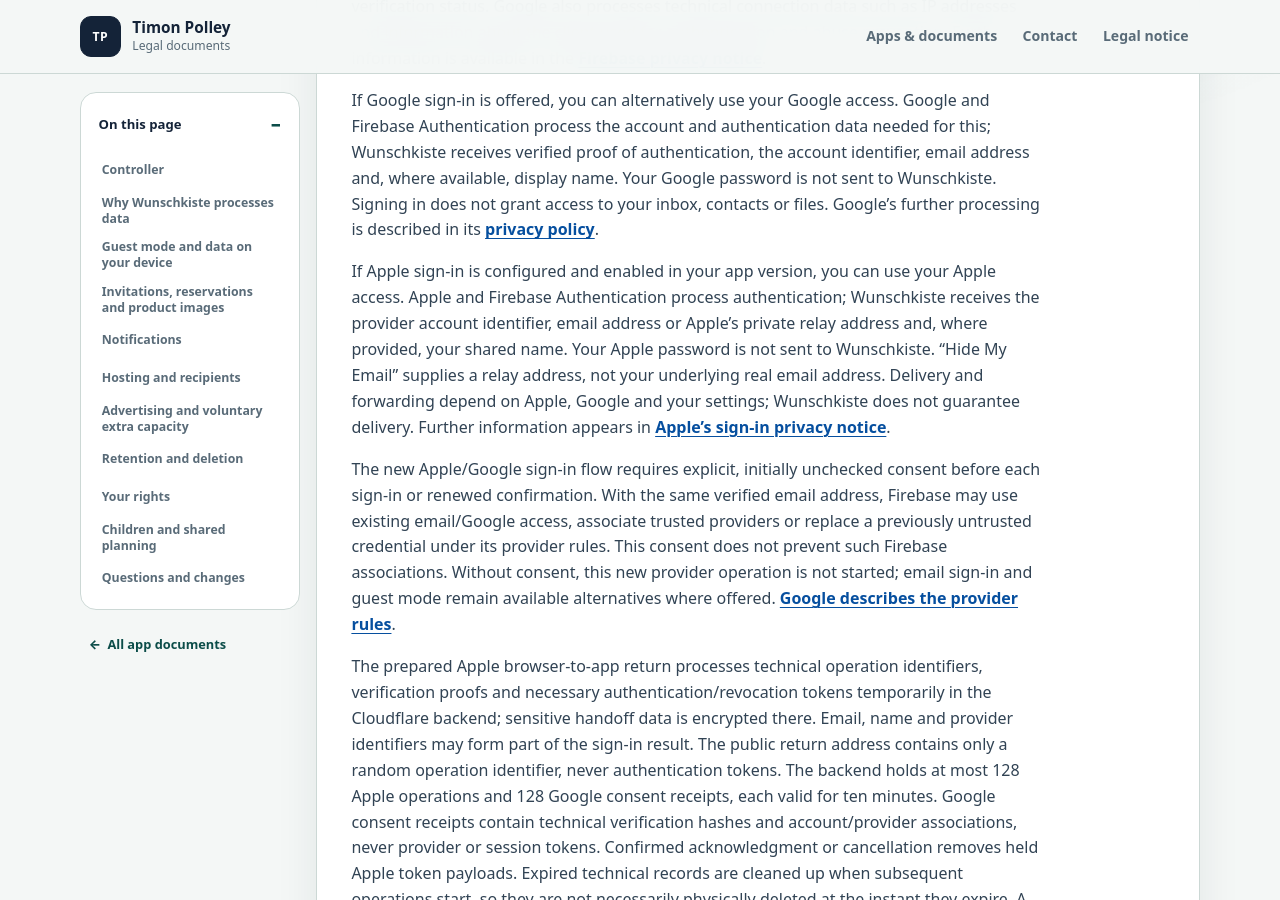
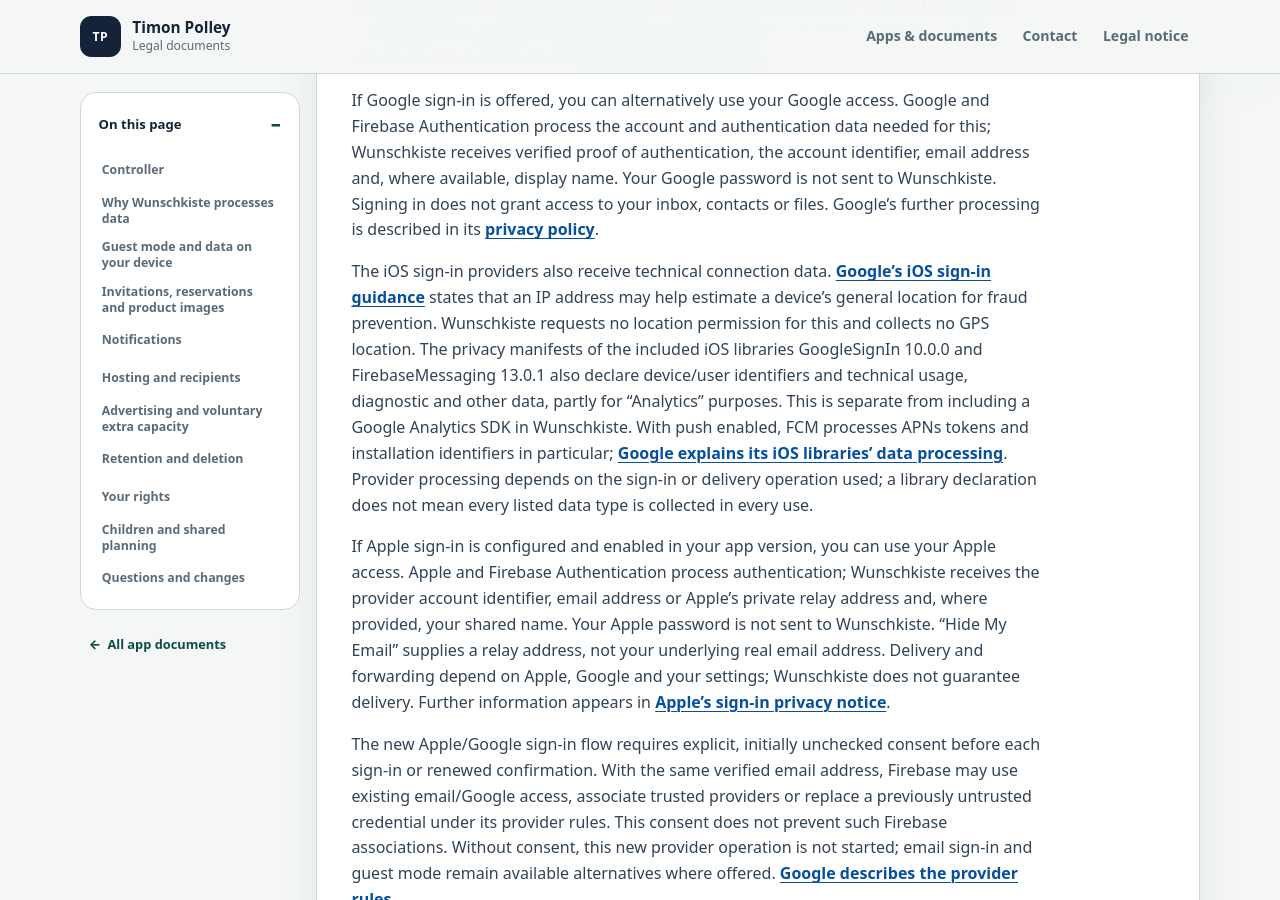
Before and after one commit to timon-ply/timon-ply.github.io, a Jekyll site: the page built from wunschkiste/privacy.en.md, in a window 1280 px wide and 900 px high, scrolled down 1082 px. Built offline with Jekyll 4.4.1, drawn with Linux system fonts in a browser that asks for light colours; some of the changed text lies outside the part shown.

Commit message:
Clarify iOS identity provider data disclosures

```diff
--- a/wunschkiste/privacy.de.html
+++ b/wunschkiste/privacy.de.html
@@ -10,6 +10,7 @@
 <p>Für diese Funktionen verarbeitet Wunschkiste Listentitel, Datum, Beschreibung, ausgewähltes Titelbild, Archivstatus, Wünsche mit Produktadresse, Bildadresse, Preis und Notiz sowie optional Größe und Farbe, Reservierungen und ihren Status. Ein optional hochgeladenes Titelbild wird ebenfalls gespeichert. Verwende nur Bilder, die du teilen darfst; vermeide vertrauliche Angaben, Kinderporträts oder andere unnötige personenbezogene Inhalte.</p>
 <p>Ein optionales Konto ergänzt diese Daten um Anzeigename, interne Kontokennung und technische Gerätesitzungen. Neue Konten verwenden eine E-Mail-Adresse und ein Passwort über Firebase Authentication von Google. Die App übermittelt diese Angaben über eine verschlüsselte Verbindung an Google; dein Passwort wird nicht an das Wunschkiste-Backend übermittelt. Das Backend erhält und prüft Anmeldetokens und speichert die Kontozuordnung, E-Mail-Adresse und ihren Bestätigungsstatus. Google verarbeitet außerdem technische Verbindungsdaten wie IP-Adresse und Angaben zum verwendeten Client für Anmeldung und Missbrauchsschutz. Weitere Angaben stehen in den <a href="https://firebase.google.com/support/privacy">Firebase-Datenschutzhinweisen</a>.</p>
 <p>Wenn die Google-Anmeldung angeboten wird, kannst du alternativ deinen Google-Zugang verwenden. Google und Firebase Authentication verarbeiten die dafür benötigten Konto- und Anmeldedaten; Wunschkiste erhält einen geprüften Anmeldenachweis, die Kontokennung, E-Mail-Adresse und gegebenenfalls den Anzeigenamen. Dein Google-Passwort wird nicht an Wunschkiste übermittelt. Die Anmeldung erteilt keinen Zugriff auf dein Postfach, deine Kontakte oder Dateien. Die weitere Verarbeitung durch Google wird in dessen <a href="https://policies.google.com/privacy">Datenschutzerklärung</a> beschrieben.</p>
+<p>Die iOS-Anmeldedienste erhalten außerdem technische Verbindungsdaten. Nach <a href="https://developers.google.com/identity/sign-in/ios/app-privacy">Googles Angaben zur iOS-Anmeldung</a> kann die IP-Adresse zur Schätzung eines ungefähren Gerätestandorts für die Betrugsprävention verwendet werden. Wunschkiste fordert dafür keine Standortberechtigung an und erfasst keinen GPS-Standort. Die Datenschutzerklärungen der eingebundenen iOS-Bibliotheken GoogleSignIn 10.0.0 und FirebaseMessaging 13.0.1 nennen auch Geräte-/Nutzerkennungen sowie technische Nutzungs-, Diagnose- und sonstige Daten, teilweise mit dem Zweck „Analytics“. Das ist von einem in Wunschkiste eingebauten Google-Analytics-SDK zu unterscheiden. Bei aktiviertem Push verarbeitet FCM insbesondere APNs-Token und Installationskennungen; <a href="https://firebase.google.com/docs/ios/app-store-data-collection">Google erläutert die Datenverarbeitung seiner iOS-Bibliotheken</a>. Welche Angaben ein Anbieter verarbeitet, hängt vom verwendeten Anmelde- beziehungsweise Zustellvorgang ab; die Bibliotheksangaben sind keine Zusage, dass jeder dort genannte Datentyp bei jeder Nutzung erhoben wird.</p>
 <p>Wenn die Apple-Anmeldung eingerichtet und in deiner App-Version freigeschaltet ist, kannst du deinen Apple-Zugang verwenden. Apple und Firebase Authentication verarbeiten die Anmeldung; Wunschkiste erhält die Anbieter-Kontokennung, E-Mail-Adresse beziehungsweise Apples private Weiterleitungsadresse und gegebenenfalls deinen freigegebenen Namen. Dein Apple-Passwort wird nicht an Wunschkiste übermittelt. „E-Mail verbergen“ liefert eine Weiterleitungsadresse, nicht deine dahinterliegende echte E-Mail-Adresse. Zustellung und Weiterleitung hängen von Apple, Google und deinen Einstellungen ab; Wunschkiste garantiert die Zustellung nicht. Weitere Angaben stehen in <a href="https://www.apple.com/legal/privacy/data/en/sign-in-with-apple/">Apples Hinweisen zur Anmeldung</a>.</p>
 <p>Der neue Apple-/Google-Anmeldeweg verlangt vor jedem Anmelde- oder erneuten Bestätigungsvorgang eine ausdrückliche, zunächst nicht ausgewählte Zustimmung zur möglichen Anbieterzuordnung. Bei gleicher bestätigter E-Mail-Adresse kann Firebase einen vorhandenen E-Mail-/Google-Zugang verwenden, vertrauenswürdige Anbieter verbinden oder nach seinen Anbieterregeln einen bisher nicht vertrauenswürdigen Zugang ersetzen. Diese Zustimmung verhindert solche Firebase-Verknüpfungen nicht. Ohne Zustimmung wird dieser neue Anbieter-Vorgang nicht gestartet; E-Mail-Anmeldung und Gastmodus bleiben als angebotene Alternativen verfügbar. Einzelheiten zu den Anbieterregeln beschreibt <a href="https://docs.cloud.google.com/identity-platform/docs/concepts-manage-users">Google</a>.</p>
 <p>Für den vorbereiteten Apple-Rückweg zwischen Browser und App werden technische Vorgangskennungen, Prüfnachweise und erforderliche Anmelde-/Widerrufstokens vorübergehend im Cloudflare-Backend verarbeitet; empfindliche Übergabedaten sind dort verschlüsselt. E-Mail-Adresse, Name und Anbieterkennung können Teil des Anmeldeergebnisses sein. Die öffentliche Rückkehradresse enthält nur eine zufällige Vorgangskennung, keine Anmeldetokens. Das Backend hält jeweils höchstens 128 zehn Minuten gültige Apple-Vorgänge und Google-Zustimmungsnachweise vor. Der Google-Zustimmungsnachweis enthält technische Prüfwerte und Konto-/Anbieterzuordnungen, keine Anbieter- oder Sitzungstokens. Eine bestätigte Übernahme oder ein bestätigter Abbruch entfernt vorgehaltene Apple-Tokeninhalte. Abgelaufene technische Datensätze werden beim Start nachfolgender Vorgänge bereinigt und deshalb nicht zwingend im Moment des Ablaufs physisch gelöscht. Für ein erfolgreich verbundenes Konto wird ein begrenzter Nachweis der Anbieterzustimmung gespeichert; weitere Angaben zur Aufbewahrung stehen unten.</p>
@@ -41,7 +42,7 @@
 <p>Diese Dokumente werden über GitHub Pages bereitgestellt. GitHub verarbeitet bei Seitenaufrufen technische Verbindungsdaten; Näheres steht in den <a href="https://timonply.com/privacy.de/">Datenschutzhinweisen der Website</a>. Weboberfläche, Android-Direktdownload und Backend werden über Cloudflare Workers bereitgestellt. Hochgeladene Titel- und Profilbilder sowie technische Begrenzungen zum Missbrauchsschutz werden in Cloudflare D1 gespeichert. Die App-Webadresse ist <a href="https://wunschkiste.timon-polley1.workers.dev/">Wunschkiste</a>. Cloudflare verarbeitet Daten zur Bereitstellung und Absicherung dieser Dienste.</p>
 <p>Firebase Authentication verwaltet den E-Mail-Zugang. Cloud Firestore speichert Kontoprofile und Kontozuordnungen, Kisten, Wünsche, Einladungen, Reservierungen sowie technische Berechtigungs- und Sicherheitsdaten, einschließlich der Zugangsdaten-Prüfwerte bisheriger Konten. Die Firestore-Datenbank ist in Frankfurt am Main in der Region europe-west3 eingerichtet; Google beschreibt diese Region in der <a href="https://firebase.google.com/docs/firestore/locations">Firestore-Standortübersicht</a>. Diese Standortwahl gilt nicht für Firebase Authentication: Laut Google verarbeitet dieser Dienst Daten ausschließlich in den USA. Sie ist daher keine Zusage, dass sämtliche Datenverarbeitung von Wunschkiste in der EU erfolgt. Informationen dazu stehen in den <a href="https://firebase.google.com/support/privacy">Firebase-Datenschutzhinweisen</a>.</p>
 <p>Diese Anbieter können Daten außerhalb des Europäischen Wirtschaftsraums verarbeiten. Informationen zu ihren Verarbeitungen und Übermittlungsmechanismen finden sich in der <a href="https://docs.github.com/en/site-policy/privacy-policies/github-general-privacy-statement">Datenschutzerklärung von GitHub</a>, den <a href="https://www.cloudflare.com/privacypolicy/">Cloudflare-Datenschutzhinweisen</a>, den <a href="https://firebase.google.com/support/privacy">Firebase-Datenschutzhinweisen</a> und der <a href="https://policies.google.com/privacy">Datenschutzerklärung von Google</a>. Google nennt unter anderem das EU-US Data Privacy Framework und vertragliche Datenschutzbestimmungen. Informationen zu den für diesen Dienst geltenden Garantien und gegebenenfalls eine Kopie entsprechender Vereinbarungen kannst du beim Verantwortlichen anfragen.</p>
-<p>Wunschkiste verwendet kein Google Analytics und versendet keine Werbe-E-Mails. Bestätigungs- und Passwort-E-Mails dienen ausschließlich dem von dir angeforderten Zugang. Premium ist derzeit nur ein geplantes Angebot. Diese Version bietet keinen Checkout, keine Käufe oder Abonnements an und verarbeitet keine Zahlungsdaten. Es findet keine ausschließlich automatisierte Entscheidung mit rechtlicher oder vergleichbar erheblicher Wirkung statt.</p>
+<p>Die erste iOS-Version enthält kein FirebaseAnalytics-SDK; die oben beschriebenen technischen Anbieter-Auswertungen sind dadurch nicht ausgeschlossen. Wunschkiste versendet keine Werbe-E-Mails. Bestätigungs- und Passwort-E-Mails dienen ausschließlich dem von dir angeforderten Zugang. Premium ist derzeit nur ein geplantes Angebot. Diese Version bietet keinen Checkout, keine Käufe oder Abonnements an und verarbeitet keine Zahlungsdaten. Es findet keine ausschließlich automatisierte Entscheidung mit rechtlicher oder vergleichbar erheblicher Wirkung statt.</p>
 <h2>Werbung und freiwillige Kontingente</h2>
 <p>Die folgenden vorbereiteten Werbe- und Altersgruppenfunktionen betreffen Android. Die erste iOS-Version enthält keine AdMob-/UMP-Anbindung, fordert keine Anzeigen an und bietet keine Belohnungsvideos oder käufliche Premium-Mitgliedschaft. Sie enthält keine Werbe-Altersgruppenauswahl. Diese Beschreibung ist keine Freigabe für eine spätere Anzeigenaktivierung; eine solche Änderung braucht neue technische und rechtliche Prüfung.</p>
 <p>Wunschkiste enthält eine vorbereitete Integration von Google AdMob und der User Messaging Platform (UMP). Produktionsanzeigen und Belohnungsvideos sind derzeit ausgeschaltet. Die deutsch- und englischsprachige Einwilligungsnachricht ist mit direkter Ablehnmöglichkeit für alle Regionen vorbereitet und veröffentlicht; das allein schaltet keine Anzeigen frei. Zusätzlich müssen die Store-Zuordnung, Anbieterprüfung und technische Freigabe bestätigt sein. Bei deaktivierter Integration startet Wunschkiste weder UMP noch das Anzeigen-SDK. Die eigenständige Web-Gastansicht enthält keine Anzeigenintegration.</p>
--- a/wunschkiste/privacy.en.html
+++ b/wunschkiste/privacy.en.html
@@ -10,6 +10,7 @@
 <p>For these features, Wunschkiste processes list titles, dates, descriptions, selected cover images, archive status, wishes with product addresses, image addresses, prices and notes, optional size and colour, reservations and their status. An optionally uploaded cover image is also stored. Only use images you are permitted to share; avoid confidential information, children's portraits or other unnecessary personal content.</p>
 <p>An optional account adds a display name, internal account identifier and technical device sessions to this data. New accounts use an email address and password through Google's Firebase Authentication. The app sends these details to Google over an encrypted connection; your password is not sent to the Wunschkiste backend. The backend receives and verifies authentication tokens and stores the account association, email address and verification status. Google also processes technical connection data such as IP addresses and information about the client used for authentication and abuse prevention. Further information is available in the <a href="https://firebase.google.com/support/privacy">Firebase privacy notice</a>.</p>
 <p>If Google sign-in is offered, you can alternatively use your Google access. Google and Firebase Authentication process the account and authentication data needed for this; Wunschkiste receives verified proof of authentication, the account identifier, email address and, where available, display name. Your Google password is not sent to Wunschkiste. Signing in does not grant access to your inbox, contacts or files. Google's further processing is described in its <a href="https://policies.google.com/privacy">privacy policy</a>.</p>
+<p>The iOS sign-in providers also receive technical connection data. <a href="https://developers.google.com/identity/sign-in/ios/app-privacy">Google's iOS sign-in guidance</a> states that an IP address may help estimate a device's general location for fraud prevention. Wunschkiste requests no location permission for this and collects no GPS location. The privacy manifests of the included iOS libraries GoogleSignIn 10.0.0 and FirebaseMessaging 13.0.1 also declare device/user identifiers and technical usage, diagnostic and other data, partly for “Analytics” purposes. This is separate from including a Google Analytics SDK in Wunschkiste. With push enabled, FCM processes APNs tokens and installation identifiers in particular; <a href="https://firebase.google.com/docs/ios/app-store-data-collection">Google explains its iOS libraries' data processing</a>. Provider processing depends on the sign-in or delivery operation used; a library declaration does not mean every listed data type is collected in every use.</p>
 <p>If Apple sign-in is configured and enabled in your app version, you can use your Apple access. Apple and Firebase Authentication process authentication; Wunschkiste receives the provider account identifier, email address or Apple's private relay address and, where provided, your shared name. Your Apple password is not sent to Wunschkiste. “Hide My Email” supplies a relay address, not your underlying real email address. Delivery and forwarding depend on Apple, Google and your settings; Wunschkiste does not guarantee delivery. Further information appears in <a href="https://www.apple.com/legal/privacy/data/en/sign-in-with-apple/">Apple's sign-in privacy notice</a>.</p>
 <p>The new Apple/Google sign-in flow requires explicit, initially unchecked consent before each sign-in or renewed confirmation. With the same verified email address, Firebase may use existing email/Google access, associate trusted providers or replace a previously untrusted credential under its provider rules. This consent does not prevent such Firebase associations. Without consent, this new provider operation is not started; email sign-in and guest mode remain available alternatives where offered. <a href="https://docs.cloud.google.com/identity-platform/docs/concepts-manage-users">Google describes the provider rules</a>.</p>
 <p>The prepared Apple browser-to-app return processes technical operation identifiers, verification proofs and necessary authentication/revocation tokens temporarily in the Cloudflare backend; sensitive handoff data is encrypted there. Email, name and provider identifiers may form part of the sign-in result. The public return address contains only a random operation identifier, never authentication tokens. The backend holds at most 128 Apple operations and 128 Google consent receipts, each valid for ten minutes. Google consent receipts contain technical verification hashes and account/provider associations, never provider or session tokens. Confirmed acknowledgment or cancellation removes held Apple token payloads. Expired technical records are cleaned up when subsequent operations start, so they are not necessarily physically deleted at the instant they expire. A limited provider-consent record is stored for a successfully associated account; further retention details appear below.</p>
@@ -41,7 +42,7 @@
 <p>These documents are provided through GitHub Pages. GitHub processes technical connection data when you open a page; further information is available in the <a href="https://timonply.com/privacy.en/">website privacy notice</a>. The web interface, Android direct download and backend are provided through Cloudflare Workers. Uploaded cover and profile photos and technical limits for abuse prevention are stored in Cloudflare D1. The app's web address is <a href="https://wunschkiste.timon-polley1.workers.dev/">Wunschkiste</a>. Cloudflare processes data to provide and secure these services.</p>
 <p>Firebase Authentication manages email access. Cloud Firestore stores account profiles and associations, lists, wishes, invitations, reservations and technical permission and security data, including credential verifiers for older accounts. The Firestore database is configured in Frankfurt am Main, in the europe-west3 region; Google describes it in the <a href="https://firebase.google.com/docs/firestore/locations">Firestore location overview</a>. This location choice does not apply to Firebase Authentication: Google states that this service processes data exclusively in the USA. It therefore does not promise that all Wunschkiste data processing takes place in the EU. Further information is available in the <a href="https://firebase.google.com/support/privacy">Firebase privacy notice</a>.</p>
 <p>These providers may process data outside the European Economic Area. Information on their processing and transfer mechanisms is available in <a href="https://docs.github.com/en/site-policy/privacy-policies/github-general-privacy-statement">GitHub's privacy statement</a>, <a href="https://www.cloudflare.com/privacypolicy/">Cloudflare's privacy notice</a>, the <a href="https://firebase.google.com/support/privacy">Firebase privacy notice</a> and <a href="https://policies.google.com/privacy">Google's privacy policy</a>. Google mentions, among other measures, the EU-US Data Privacy Framework and contractual data protection provisions. You can ask the controller about safeguards applicable to this service and, where relevant, request a copy of the corresponding agreements.</p>
-<p>Wunschkiste uses no Google Analytics and sends no marketing emails. Verification and password emails serve only the access you requested. Premium is currently only a planned offering. This version offers no checkout, purchases or subscriptions and processes no payment data. There is no decision based solely on automated processing that produces legal or similarly significant effects.</p>
+<p>The first iOS version contains no FirebaseAnalytics SDK; this does not exclude the providers' technical analysis described above. Wunschkiste sends no marketing emails. Verification and password emails serve only the access you requested. Premium is currently only a planned offering. This version offers no checkout, purchases or subscriptions and processes no payment data. There is no decision based solely on automated processing that produces legal or similarly significant effects.</p>
 <h2>Advertising and voluntary extra capacity</h2>
 <p>The prepared advertising and age-group features below concern Android. The first iOS version contains no AdMob/UMP integration, requests no ads and offers no reward videos or purchasable Premium membership. It has no advertising age-group selector. This description does not authorise future advertising activation; such a change requires new technical and legal review.</p>
 <p>Wunschkiste contains a prepared integration of Google AdMob and the User Messaging Platform (UMP). Production ads and reward videos are currently off. The German/English consent message has been prepared and published for all regions with a direct decline option; this alone does not enable ads. Store association, provider review and technical readiness must also be confirmed. When the integration is disabled, Wunschkiste starts neither UMP nor the advertising SDK. The standalone guest web view contains no advertising integration.</p>
--- a/wunschkiste/privacy.en.md
+++ b/wunschkiste/privacy.en.md
@@ -26,6 +26,8 @@
 An optional account adds a display name, internal account identifier and technical device sessions to this data. New accounts use an email address and password through Google's Firebase Authentication. The app sends these details to Google over an encrypted connection; your password is not sent to the Wunschkiste backend. The backend receives and verifies authentication tokens and stores the account association, email address and verification status. Google also processes technical connection data such as IP addresses and information about the client used for authentication and abuse prevention. Further information is available in the [Firebase privacy notice](https://firebase.google.com/support/privacy).
 
 If Google sign-in is offered, you can alternatively use your Google access. Google and Firebase Authentication process the account and authentication data needed for this; Wunschkiste receives verified proof of authentication, the account identifier, email address and, where available, display name. Your Google password is not sent to Wunschkiste. Signing in does not grant access to your inbox, contacts or files. Google's further processing is described in its [privacy policy](https://policies.google.com/privacy).
+
+The iOS sign-in providers also receive technical connection data. [Google's iOS sign-in guidance](https://developers.google.com/identity/sign-in/ios/app-privacy) states that an IP address may help estimate a device's general location for fraud prevention. Wunschkiste requests no location permission for this and collects no GPS location. The privacy manifests of the included iOS libraries GoogleSignIn 10.0.0 and FirebaseMessaging 13.0.1 also declare device/user identifiers and technical usage, diagnostic and other data, partly for “Analytics” purposes. This is separate from including a Google Analytics SDK in Wunschkiste. With push enabled, FCM processes APNs tokens and installation identifiers in particular; [Google explains its iOS libraries' data processing](https://firebase.google.com/docs/ios/app-store-data-collection). Provider processing depends on the sign-in or delivery operation used; a library declaration does not mean every listed data type is collected in every use.
 
 If Apple sign-in is configured and enabled in your app version, you can use your Apple access. Apple and Firebase Authentication process authentication; Wunschkiste receives the provider account identifier, email address or Apple's private relay address and, where provided, your shared name. Your Apple password is not sent to Wunschkiste. “Hide My Email” supplies a relay address, not your underlying real email address. Delivery and forwarding depend on Apple, Google and your settings; Wunschkiste does not guarantee delivery. Further information appears in [Apple's sign-in privacy notice](https://www.apple.com/legal/privacy/data/en/sign-in-with-apple/).
 
@@ -89,7 +91,7 @@
 
 These providers may process data outside the European Economic Area. Information on their processing and transfer mechanisms is available in [GitHub's privacy statement](https://docs.github.com/en/site-policy/privacy-policies/github-general-privacy-statement), [Cloudflare's privacy notice](https://www.cloudflare.com/privacypolicy/), the [Firebase privacy notice](https://firebase.google.com/support/privacy) and [Google's privacy policy](https://policies.google.com/privacy). Google mentions, among other measures, the EU-US Data Privacy Framework and contractual data protection provisions. You can ask the controller about safeguards applicable to this service and, where relevant, request a copy of the corresponding agreements.
 
-Wunschkiste uses no Google Analytics and sends no marketing emails. Verification and password emails serve only the access you requested. Premium is currently only a planned offering. This version offers no checkout, purchases or subscriptions and processes no payment data. There is no decision based solely on automated processing that produces legal or similarly significant effects.
+The first iOS version contains no FirebaseAnalytics SDK; this does not exclude the providers' technical analysis described above. Wunschkiste sends no marketing emails. Verification and password emails serve only the access you requested. Premium is currently only a planned offering. This version offers no checkout, purchases or subscriptions and processes no payment data. There is no decision based solely on automated processing that produces legal or similarly significant effects.
 
 ## Advertising and voluntary extra capacity
 
```
Also changed, not shown: wunschkiste/privacy.de.md (+3 -1 lines).
